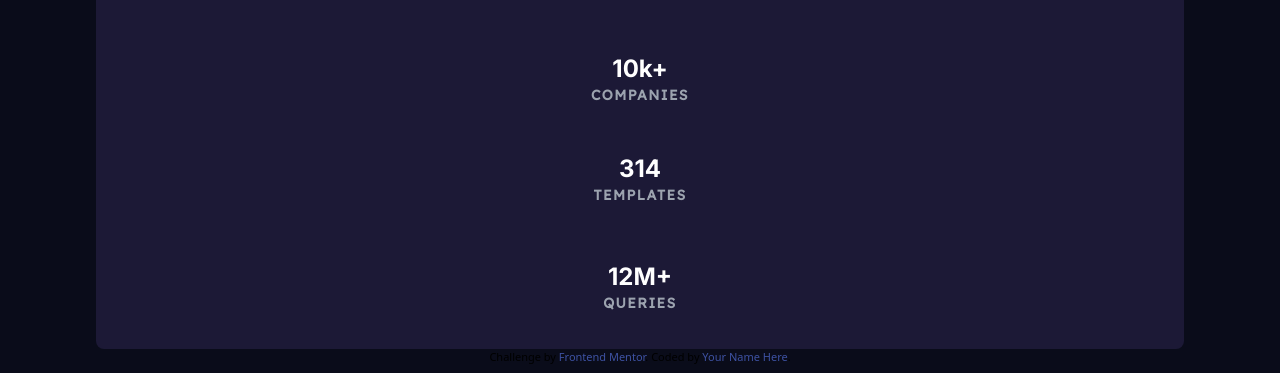
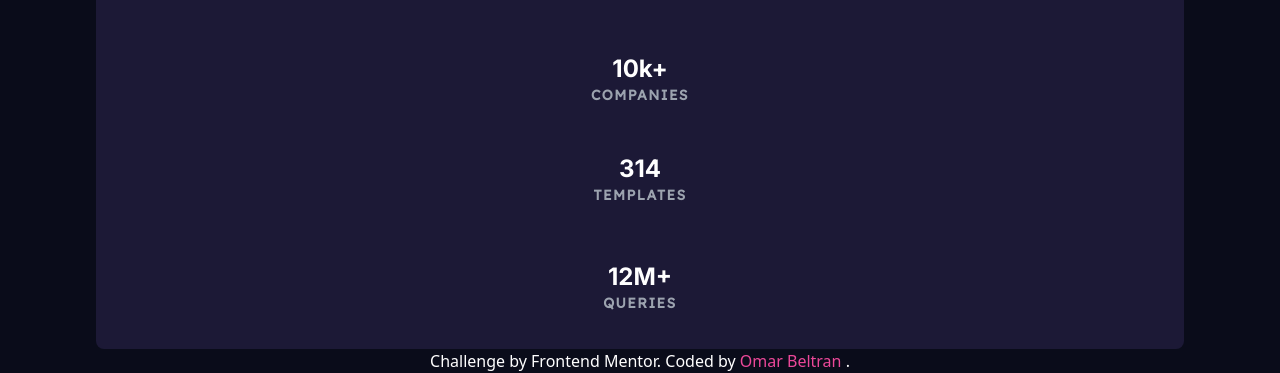
Before and after one commit to mocadev1/stats-preview-card-component-, a website built with Parcel: page index.html in a window 1280 px wide. Shown: the part 635-1008 px from the top of the page. Built offline with nearby package versions, Linux system fonts and the light colour scheme.

Commit message:
Changed attribution styles.

```diff
--- a/index.html
+++ b/index.html
@@ -9,12 +9,6 @@
   <title>Frontend Mentor | Stats preview card component</title>
 
   <link rel="stylesheet" href="main.css">
-
-  <!-- Feel free to remove these styles or customise in your own stylesheet 👍 -->
-  <style>
-    .attribution { font-size: 11px; text-align: center; }
-    .attribution a { color: hsl(228, 45%, 44%); }
-  </style>
 </head>
 <body class="bg-dark-blue">
 
@@ -76,9 +70,15 @@
 
 
 
-  <div class="attribution">
+  <div class="mx-auto w-1/2 text-white text-center">
     Challenge by <a href="https://www.frontendmentor.io?ref=challenge" target="_blank">Frontend Mentor</a>.
-    Coded by <a href="#">Your Name Here</a>.
+    Coded by
+    <a
+      href="https://www.github.com/mocadev1"
+      class="text-pink-500 hover:text-purple-500"
+    >
+      Omar Beltran
+    </a>.
   </div>
 </body>
 </html>
```
Also changed, not shown: dist/index.html, 2 other files.
